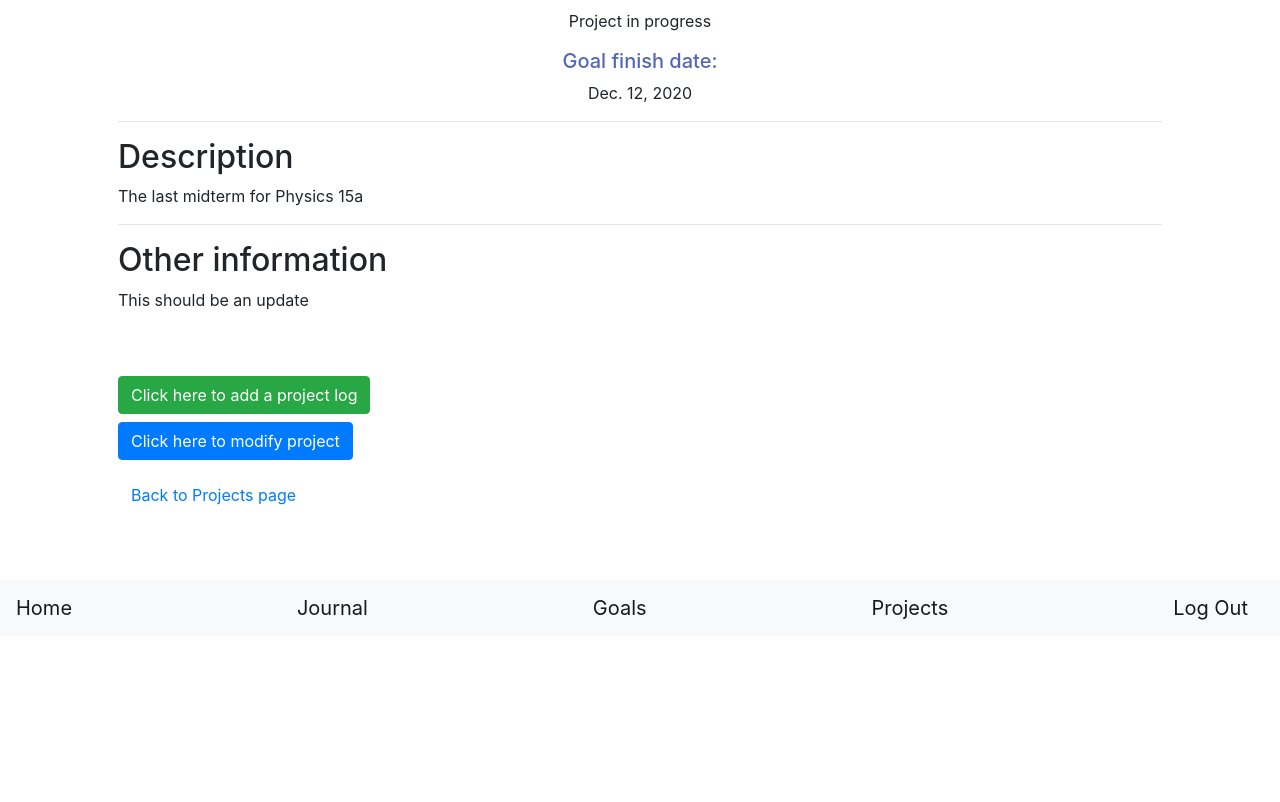
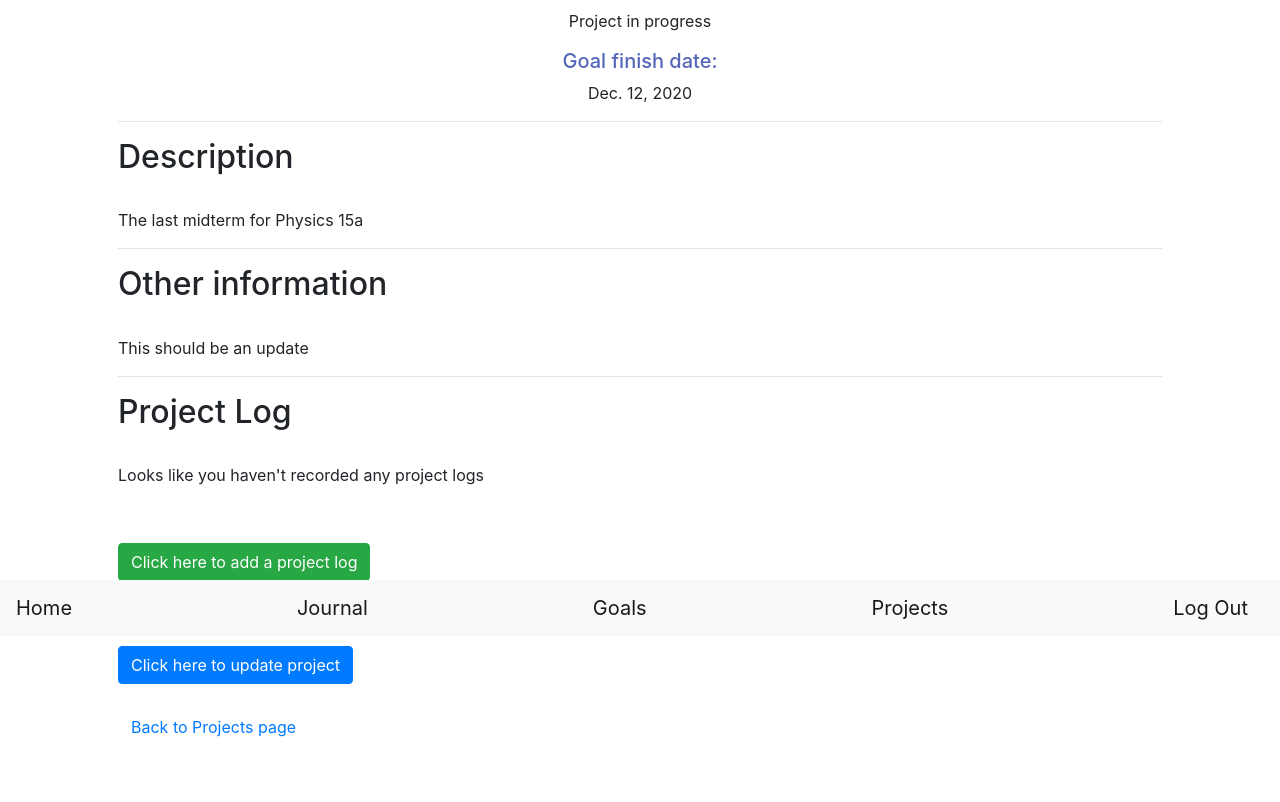
Before and after one commit to SantiagoGiner/Humanity, a Django app: page /projects/2/ in a window 1280 px wide. Shown: the part 164-966 px from the top of the page. Before the commit the page ends 784 px from the top, so only its background shows below. Run offline with Django 3.2, Linux system fonts and the light colour scheme; a user stored in the database is signed in; data comes from the database, SQL or seed files in the repository; both versions use the stored data as it was after the commit; data that the repository does not hold is empty; some libraries are stand-ins or nearby versions.

Commit message:
Finish implementation of projects feature

```diff
--- a/humanity/capsule/admin.py
+++ b/humanity/capsule/admin.py
@@ -5,3 +5,4 @@ from .models import *
 admin.site.register(JournalEntry)
 admin.site.register(Goal)
 admin.site.register(Project)
+admin.site.register(projectLog)
--- a/humanity/capsule/forms.py
+++ b/humanity/capsule/forms.py
@@ -40,3 +40,6 @@ class AddProject(forms.Form):
         widget=forms.Select(choices=STATUS_CHOICES))
     other_info = forms.CharField(help_text='Any other important information about the project?',
         widget=forms.Textarea, required=False)
+
+class addProjectLog(forms.Form):
+    log = forms.CharField(help_text='Project log', widget=forms.Textarea)
--- a/humanity/capsule/models.py
+++ b/humanity/capsule/models.py
@@ -55,3 +55,14 @@ class Project(models.Model):
         ordering = ('-created',)
     def __str__(self):
         return f'Project: {self.title}'
+
+class projectLog(models.Model):
+    user_id = models.IntegerField()
+    project_id = models.IntegerField()
+    log = models.TextField()
+    date = models.DateField(auto_now_add=True)
+    created = models.DateTimeField(auto_now_add=True, auto_now=False)
+    class Meta:
+        ordering = ('-created',)
+    def __str__(self):
+        return f'Project log from {self.date}'
--- a/humanity/capsule/templates/capsule/index.html
+++ b/humanity/capsule/templates/capsule/index.html
@@ -1,6 +1,10 @@
 {% extends "capsule/layout.html" %}
 
 {% block title%} Time Capsule {% endblock %}
+
+{% block pageHeader %}
+    <h1>&#8987; Time Capsule</h1>
+{% endblock %}
 
 {% block body %}
     <div class="jumbotron">
--- a/humanity/capsule/templates/capsule/view_project.html
+++ b/humanity/capsule/templates/capsule/view_project.html
@@ -27,18 +27,31 @@
         <hr>
 
         <h2>Description</h2>
+        <br>
         <p>
             {{ project.description }}
         </p>
 
         <hr>
         <h2>Other information</h2>
+        <br>
         <p>
             {{ project.other_info }}
         </p>
-    </div>
+        <hr>
+        <h2>Project Log</h2>
+        <br>
+        {% if not logs %}
+            <p>Looks like you haven't recorded any project logs</p>
+        {% else %}
+            {% for log in logs %}
+                <a href="{% url 'capsule:view_log' project.pk log.pk %}">{{ log }}&#128220;</a>
+                <br>
+            {% endfor %}
+        {% endif %}
+        <br>
         <!-- Button trigger modal -->
-    <button type="button" class="btn btn-success mt-5" data-toggle="modal" data-target="#addProjectLog">
+        <button type="button" class="btn btn-success my-3" data-toggle="modal" data-target="#addProjectLog">
             Click here to add a project log
         </button>
 
@@ -53,23 +66,31 @@
                         </button>
                     </div>
                     <div class="modal-body">
-                    TODO
-            </div>
+                        <form action="{% url 'capsule:view_project' project.pk %}" method="post">
+                            {% csrf_token %}
+                            {{ log_form | crispy }}
                             <div class="modal-footer">
                                 <button type="button" class="btn btn-secondary" data-dismiss="modal">Close</button>
-                <button type="button" class="btn btn-success">Add log</button>
+                                <button type="submit" class="btn btn-success">Add log</button>
+                            </div>
+                        </form>
                     </div>
                 </div>
             </div>
         </div>
-    <br>
-    <button class="btn btn-primary my-2" id="toggle_form">Click here to modify project</button>
+    </div>
+    <hr>
+    <button class="btn btn-primary my-3" id="toggle_form">Click here to update project</button>
     <div id="form">
         <form action="{% url 'capsule:change_project' project.pk 'update' %}" method="post" autocomplete="off">
             {% csrf_token %}
-            {{ form | crispy }}
-            <button class="btn btn-success mb-2" type="submit">Modify project</button>
+            {{ project_form | crispy }}
+            <button class="btn btn-success mb-2" type="submit">Update project</button>
             <button class="btn btn-secondary mb-4" id="close" type="button">Close</button>
+        </form>
+        <form action="{% url 'capsule:change_project' project.pk 'delete' %}" method="post" autocomplete="off">
+            {% csrf_token %}
+            <button class="btn btn-danger my-2" type="submit">Delete project</button>
         </form>
     </div>
     <br>
--- a/humanity/capsule/urls.py
+++ b/humanity/capsule/urls.py
@@ -16,5 +16,6 @@ urlpatterns = [
     path('goals/<int:goal_id>/<str:action>/', views.change_goal, name='change_goal'),
     path('projects/', views.projects, name='projects'),
     path('projects/<int:project_id>/', views.view_project, name='view_project'),
-    path('projects/<int:project_id>/<str:action>/', views.change_project, name='change_project')
+    path('projects/<int:project_id>/<str:action>/', views.change_project, name='change_project'),
+    path('projects/<int:project_id>/<int:log_id>', views.view_log, name='view_log')
 ]
--- a/humanity/capsule/views.py
+++ b/humanity/capsule/views.py
@@ -10,6 +10,8 @@ from django.core.exceptions import ObjectDoesNotExist
 from .forms import *
 from .models import *
 
+
+STATUS_CHOICES = ['i', 'c', 's']
 
 # Render the home page
 @login_required
@@ -45,7 +47,28 @@ def change_goal(request, goal_id, action):
 
 @login_required
 def change_project(request, project_id, action):
-    pass
+    form = AddProject(request.POST)
+    project = Project.objects.get(pk=project_id)
+    if form.is_valid() and action == 'update':
+        if form.cleaned_data['status'] in STATUS_CHOICES:
+            project.title = form.cleaned_data['title']
+            project.description = form.cleaned_data['description']
+            project.status = form.cleaned_data['status']
+            project.finish_date = form.cleaned_data['finish_date']
+            project.other_info = form.cleaned_data['other_info']
+            project.save()
+            messages.success(request, 'Project updated!')
+        else:
+            messages.warning(request, 'Invalid input')
+        return HttpResponseRedirect(reverse('capsule:view_project', args=[project_id]))
+    elif action == 'delete':
+        project.delete()
+        messages.success(request, 'Project deleted!')
+        return HttpResponseRedirect(reverse('capsule:projects'))
+    else:
+        messages.warning(request, 'Action not permitted')
+        return HttpResponseRedirect(reverse('capsule:projects'))
+
 
 # Render the template for user's goals
 @login_required
@@ -115,11 +138,13 @@ def projects(request):
             finish_date = form.cleaned_data['finish_date']
             status = form.cleaned_data['status']
             other_info = form.cleaned_data['other_info']
-            new_project = Project(user_id=request.user.pk, title=title, description=description,
-                finish_date=finish_date, status=status, other_info=other_info)
-            new_project.save()
-            messages.success(request, f'{title} added to your projects!')
-            return HttpResponseRedirect(reverse('capsule:projects'))
+            if status in STATUS_CHOICES:
+                new_project = Project(user_id=request.user.pk, title=title, description=description,
+                    finish_date=finish_date, status=status, other_info=other_info)
+                new_project.save()
+                messages.success(request, f'{title} added to your projects!')
+                return HttpResponseRedirect(reverse('capsule:projects'))
+            messages.warning(request, 'Invalid input')
     projects = Project.objects.filter(user_id=request.user.pk)
     return render(request, 'capsule/projects.html', {
         'form': AddProject(),
@@ -211,17 +236,37 @@ def view_goal(request, priority):
     return HttpResponseRedirect(reverse('capsule:goals'))
 
 @login_required
+def view_log(request, project_id, log_id):
+    log = projectLog.objects.get(pk=log_id)
+    if request.method == 'POST':
+        log.delete()
+        messages.success(request, f'{log} deleted')
+        return HttpResponseRedirect(reverse('capsule:view_project', args=[project_id]))
+    return render(request, 'capsule/log.html', {
+        'log': log,
+        'project_id': project_id
+    })
+
+@login_required
 def view_project(request, project_id):
     if request.method == 'POST':
-        pass
+        form = addProjectLog(request.POST)
+        if form.is_valid():
+            log = projectLog(user_id=request.user.pk, project_id=project_id,
+                log=form.cleaned_data['log'])
+            log.save()
+            messages.success(request, 'Project log added!')
+            return HttpResponseRedirect(reverse('capsule:view_project', args=[project_id]))
     project = Project.objects.get(pk=project_id)
     return render(request, 'capsule/view_project.html', {
         'project': project,
-        'form': AddProject(initial={
+        'project_form': AddProject(initial={
             'title': project.title,
             'description': project.description,
             'finish_date': project.finish_date,
             'status': project.status,
             'other_info': project.other_info
-        })
+        }),
+        'logs': projectLog.objects.filter(user_id=request.user.pk, project_id=project_id),
+        'log_form': addProjectLog()
     })
```
Also changed, not shown: humanity/capsule/templates/capsule/log.html (added, +17 -0 lines), humanity/capsule/migrations/0020_projectlog.py (added), humanity/capsule/migrations/0021_delete_projectlog.py (added), humanity/capsule/migrations/0022_projectlog.py (added), humanity/capsule/migrations/0023_remove_projectlog_project_id.py (added), humanity/capsule/migrations/0024_delete_projectlog.py (added), humanity/capsule/migrations/0025_projectlog.py (added), humanity/capsule/migrations/0026_delete_projectlog.py (added), humanity/capsule/migrations/0027_projectlog.py (added), humanity/db.sqlite3. Lines whose indentation alone changed are shown as unchanged.
